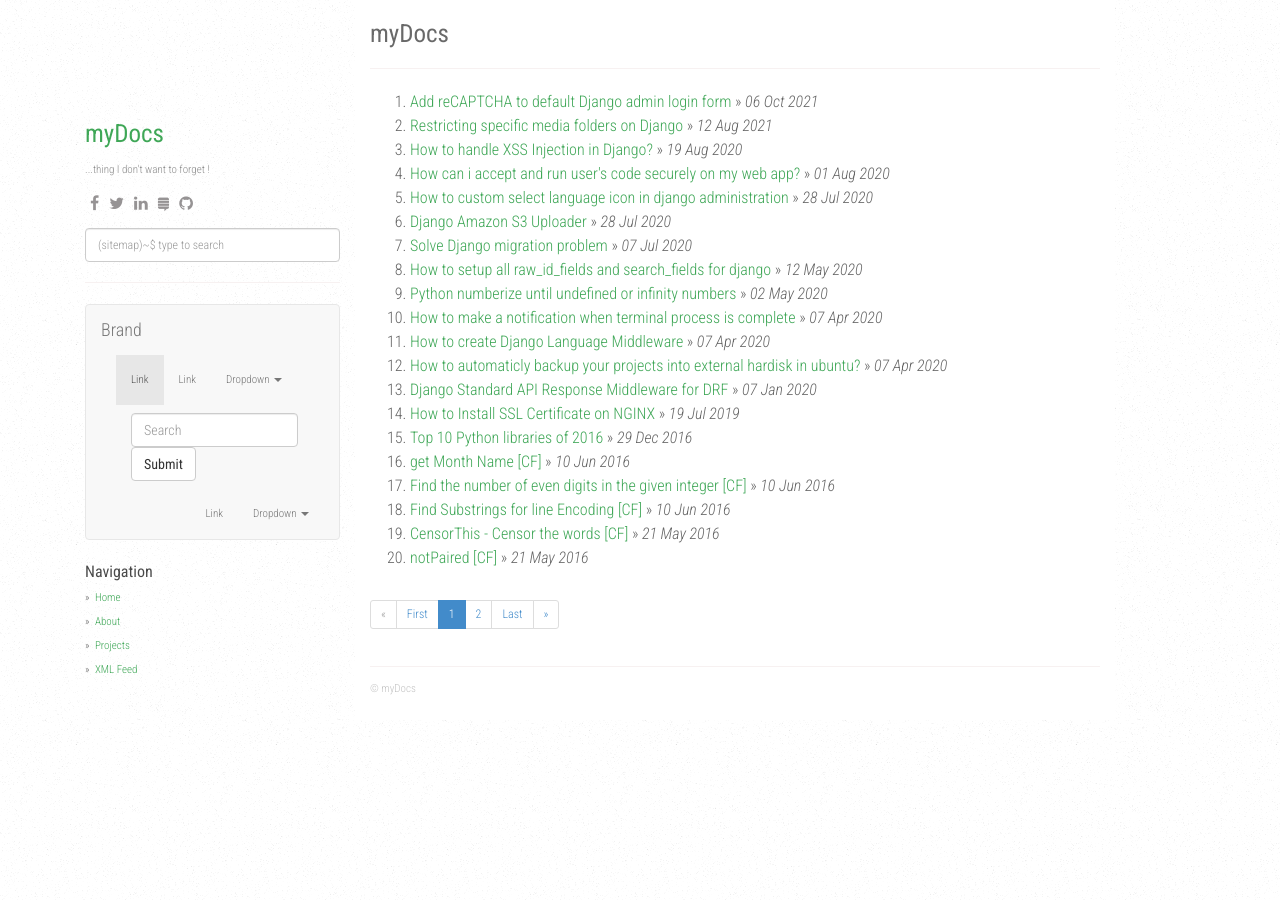
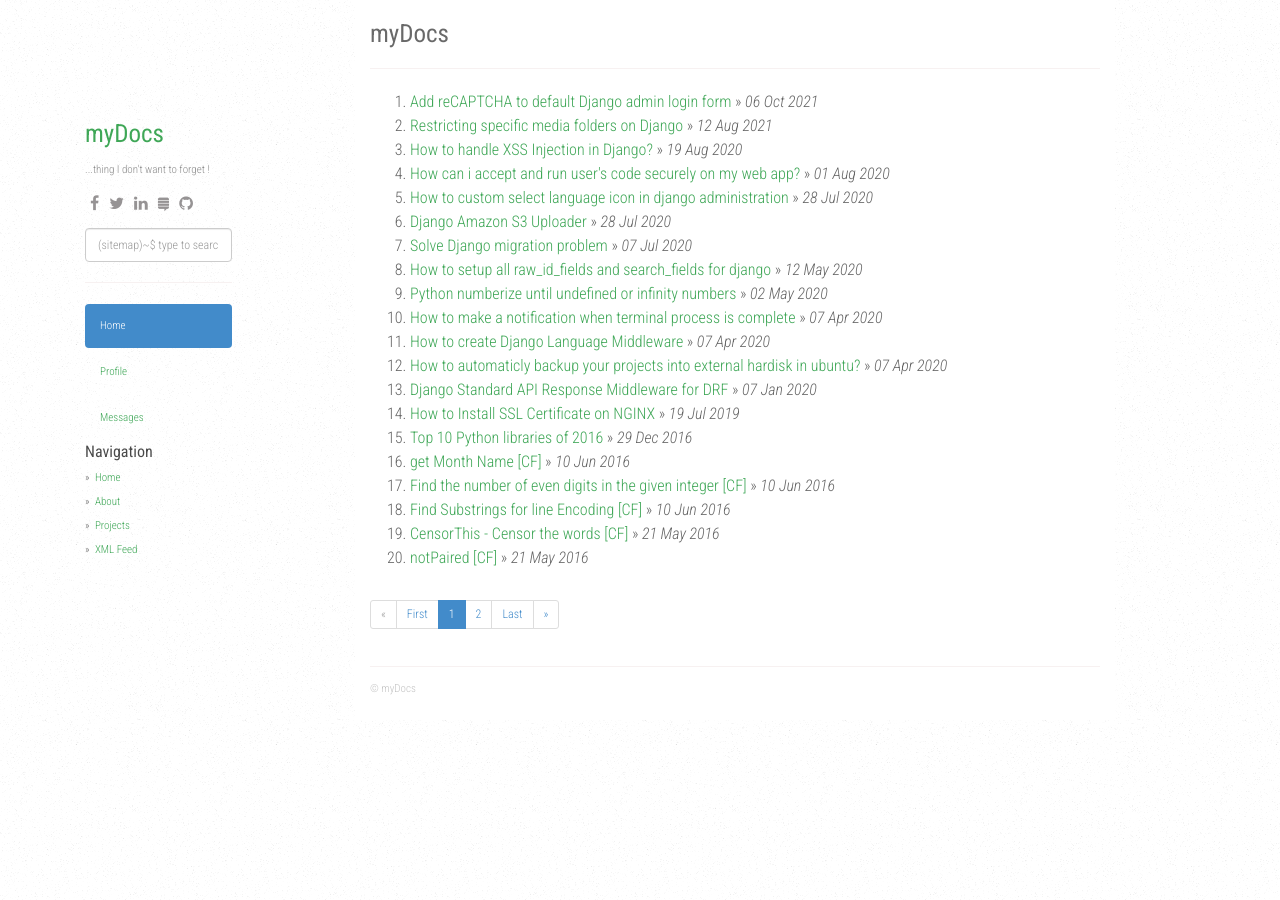
Before and after one commit to docs-source/docs.my.id, a Jekyll site: the page built from index.html, in a window 1280 px wide. Built offline with Jekyll 4.4.1, drawn with Linux system fonts in a browser that asks for light colours; nearby versions of some CDN libraries; the list of posts is cut into pages by our own code.

Commit message:
Update default.html

```diff
--- a/_layouts/default.html
+++ b/_layouts/default.html
@@ -132,59 +132,11 @@
             <ul class="search__results" id="js-search__results"></ul>
           </div>
           <hr />
-<nav class="navbar navbar-default">
-  <div class="container-fluid">
-    <!-- Brand and toggle get grouped for better mobile display -->
-    <div class="navbar-header">
-      <button type="button" class="navbar-toggle collapsed" data-toggle="collapse" data-target="#bs-example-navbar-collapse-1" aria-expanded="false">
-        <span class="sr-only">Toggle navigation</span>
-        <span class="icon-bar"></span>
-        <span class="icon-bar"></span>
-        <span class="icon-bar"></span>
-      </button>
-      <a class="navbar-brand" href="#">Brand</a>
-    </div>
-
-    <!-- Collect the nav links, forms, and other content for toggling -->
-    <div class="collapse navbar-collapse" id="bs-example-navbar-collapse-1">
-      <ul class="nav navbar-nav">
-        <li class="active"><a href="#">Link <span class="sr-only">(current)</span></a></li>
-        <li><a href="#">Link</a></li>
-        <li class="dropdown">
-          <a href="#" class="dropdown-toggle" data-toggle="dropdown" role="button" aria-haspopup="true" aria-expanded="false">Dropdown <span class="caret"></span></a>
-          <ul class="dropdown-menu">
-            <li><a href="#">Action</a></li>
-            <li><a href="#">Another action</a></li>
-            <li><a href="#">Something else here</a></li>
-            <li role="separator" class="divider"></li>
-            <li><a href="#">Separated link</a></li>
-            <li role="separator" class="divider"></li>
-            <li><a href="#">One more separated link</a></li>
-          </ul>
-        </li>
-      </ul>
-      <form class="navbar-form navbar-left">
-        <div class="form-group">
-          <input type="text" class="form-control" placeholder="Search">
-        </div>
-        <button type="submit" class="btn btn-default">Submit</button>
-      </form>
-      <ul class="nav navbar-nav navbar-right">
-        <li><a href="#">Link</a></li>
-        <li class="dropdown">
-          <a href="#" class="dropdown-toggle" data-toggle="dropdown" role="button" aria-haspopup="true" aria-expanded="false">Dropdown <span class="caret"></span></a>
-          <ul class="dropdown-menu">
-            <li><a href="#">Action</a></li>
-            <li><a href="#">Another action</a></li>
-            <li><a href="#">Something else here</a></li>
-            <li role="separator" class="divider"></li>
-            <li><a href="#">Separated link</a></li>
-          </ul>
-        </li>
-      </ul>
-    </div><!-- /.navbar-collapse -->
-  </div><!-- /.container-fluid -->
-</nav>
+<ul class="nav nav-pills nav-stacked">
+  <li role="presentation" class="active"><a href="#">Home</a></li>
+  <li role="presentation"><a href="#">Profile</a></li>
+  <li role="presentation"><a href="#">Messages</a></li>
+</ul>
           <ul class="sidebar-nav">
             <strong>Navigation</strong>
             <li><a href="/">Home</a></li>
```
